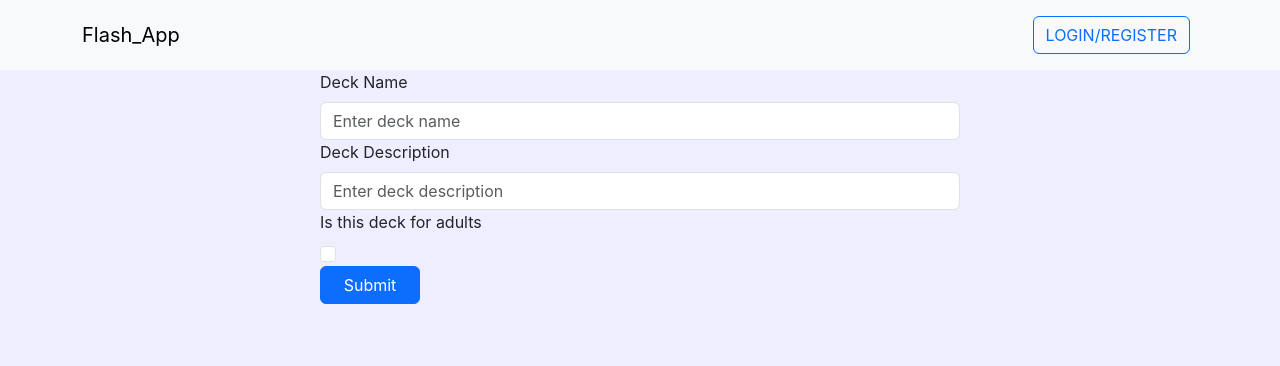
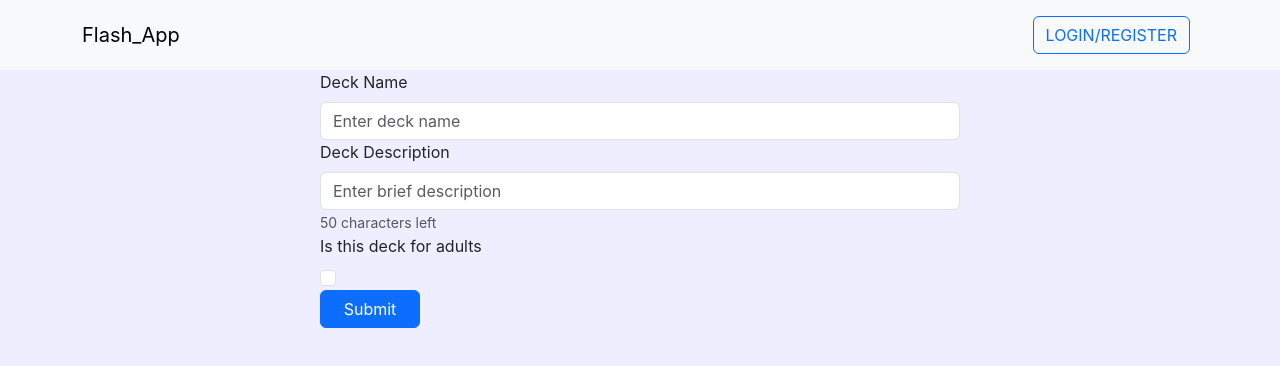
Before and after one commit to oghusky/flash_app, a React (Create React App) app in the folder client/: page /create_deck in a window 1280 px wide. Shown: the top 366 px of the page. Built offline with nearby package versions, Linux system fonts and the light colour scheme; the HTML template or start-up script is replaced by a standard one.

Commit message:
added limit to deckInfo description

```diff
--- a/client/src/components/TextInputs/index.js
+++ b/client/src/components/TextInputs/index.js
@@ -1,6 +1,6 @@
 import { Form } from 'react-bootstrap';
 
-export default function TextInputs({ label, type, placeholder, name, onChange, value, ...props }) {
+export default function TextInputs({ label, type, placeholder, name, onChange, value, underInput, ...props }) {
     return (
         <Form.Group>
             <Form.Label>{label}</Form.Label>
@@ -12,6 +12,7 @@ export default function TextInputs({ label, type, placeholder, name, onChange, v
                 placeholder={placeholder}
                 {...props}
             />
+            <Form.Text>{underInput}</Form.Text>
         </Form.Group>
     )
 }
--- a/client/src/pages/CreateDeck/index.js
+++ b/client/src/pages/CreateDeck/index.js
@@ -18,15 +18,17 @@ export default function CreateDeck() {
         name: "",
         description: "",
         isForAdults: false,
-    })
+    });
+    const [wordCount, setWordCount] = useState(50);
     const handleSubmit = async (e) => {
         e.preventDefault();
+        if (!deckInfo.name || !deckInfo.description) setAppMsg({ show: true, variant: "danger", text: "Deck must have name and description!" });
         try {
             const res = await DeckAPI.createNewDeck(deckInfo, jwt);
             if (res.status === 201) {
                 setDecks([...decks, res.data.deck]);
                 setAppMsg({ show: true, variant: "success", text: "Deck created!" });
-                navigate('/decks');
+                navigate(`/deck/id/${res.data.deck._id}`);
             } else {
                 setAppMsg({ show: true, variant: "danger", text: res.response.data.msg });
             }
@@ -34,6 +36,9 @@ export default function CreateDeck() {
     }
     const handleUserInputChange = (event) => {
         const { name, value } = event.target;
+        if (name === "description" && wordCount >= 0) {
+            setWordCount(prevCount => --prevCount);
+        }
         setDeckInfo({ ...deckInfo, [name]: value })
     }
     const hanldeCheckboxChange = (event) => {
@@ -59,8 +64,10 @@ export default function CreateDeck() {
                     id={'deckDescription'}
                     name={'description'}
                     label={'Deck Description'}
-                    placeholder={'Enter deck description'}
+                    placeholder={'Enter brief description'}
                     onChange={handleUserInputChange}
+                    underInput={wordCount === 50 ? `50 characters left` : `${wordCount} characters left`}
+                    maxLength={50}
                 />
                 <CheckInputs
                     id={"isForAdults"}
--- a/client/src/pages/Decks/index.js
+++ b/client/src/pages/Decks/index.js
@@ -32,20 +32,20 @@ export default function Decks() {
                 </Link>
                 <Row>
                     {decks?.map(deck => (
-                        <Col key={deck._id} sm={6} xs={12} className={"my-2"}>
+                        <Col key={deck._id} md={4} sm={6} xs={12} className={"my-2"}>
                             <div className='p-3' style={{ borderRadius: "10px 10px 10px 10px", backgroundColor: "#fff" }}>
                                 <p className='mb-0 pb-0'><b>{deck.name}</b></p>
                                 <p className='mb-0 pb-0'><small>{deck.isForAdults ? "This deck may not be appropriate for children" : null}</small></p>
                                 <p className='mt-0 pt-0'>{deck.description}</p>
-                                <Link to={`/user/id/${deck.user._id}`}>
-                                    <p>{deck.user.userName ? `${deck.user.userName}` : `${deck.user.firstName} ${deck.user.lastName}`}</p>
-                                </Link>
                                 <div className='d-flex justify-content-between'>
                                     <Link to={`/deck/id/${deck._id}`}>
                                         <Buttons size={"sm"} btnText={"Preview"} variant={"primary"} />
                                     </Link>
                                     <Buttons size={"sm"} btnText={`${deck?.questions?.length} Items`} variant={"primary"} disabled />
                                 </div>
+                                <Link to={`/user/id/${deck.user._id}`} style={{ textDecoration: "none", color: "#000" }}>
+                                    <p className={"mt-3"}>{deck.user.userName ? `${deck.user.userName}` : `${deck.user.firstName} ${deck.user.lastName}`}</p>
+                                </Link>
                             </div>
                         </Col>
                     ))}
--- a/client/src/pages/SeeDeck/index.js
+++ b/client/src/pages/SeeDeck/index.js
@@ -1,6 +1,6 @@
 import { useEffect, useState, useContext } from "react";
 import { useParams, Link } from "react-router-dom";
-import { Container, Button, Card, Row, Col } from "react-bootstrap";
+import { Container, Button, Card } from "react-bootstrap";
 import DeckAPI from "../../API/decks";
 import AppContext from "../../store/AppContext";
 import { Helmet } from 'react-helmet';
--- a/client/src/pages/UserProfile/index.js
+++ b/client/src/pages/UserProfile/index.js
@@ -20,7 +20,6 @@ export default function UserProfile() {
         getUserInfo(params?.userID, jwt);
     }, [params, jwt])
 
-    console.log({ profile });
     return (
         <>
             <Helmet><title>{`Flash_App | ${profile?.userName}'s Profile`}</title></Helmet>
```
